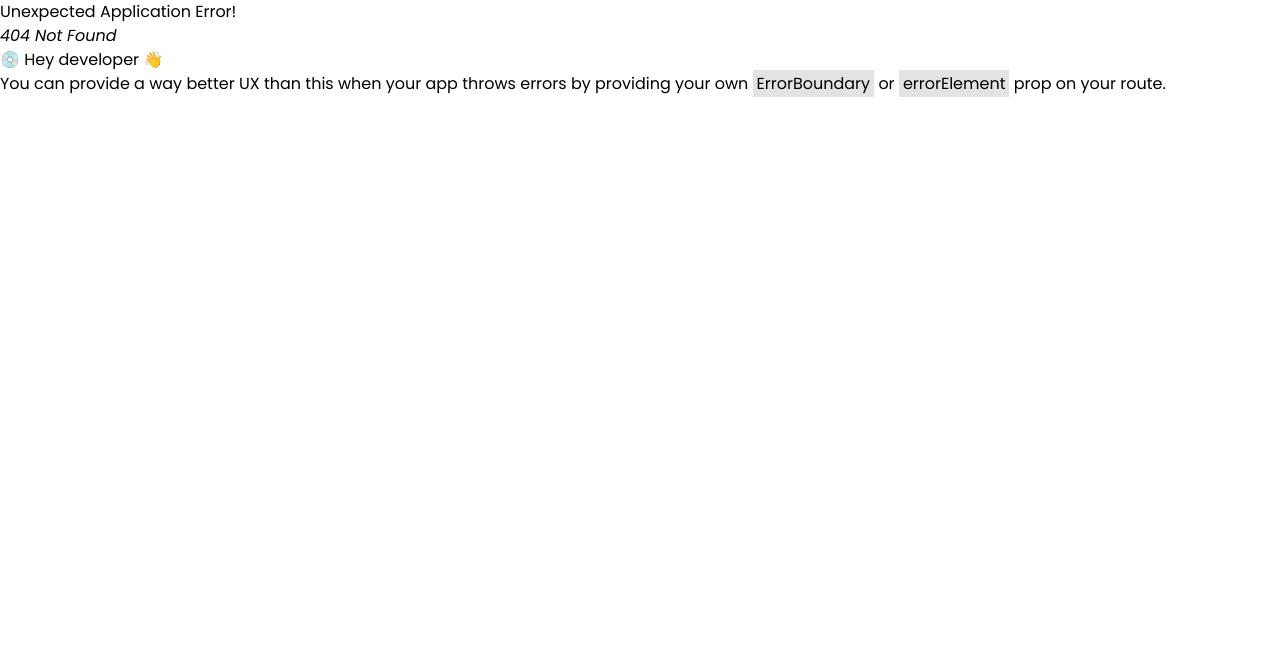
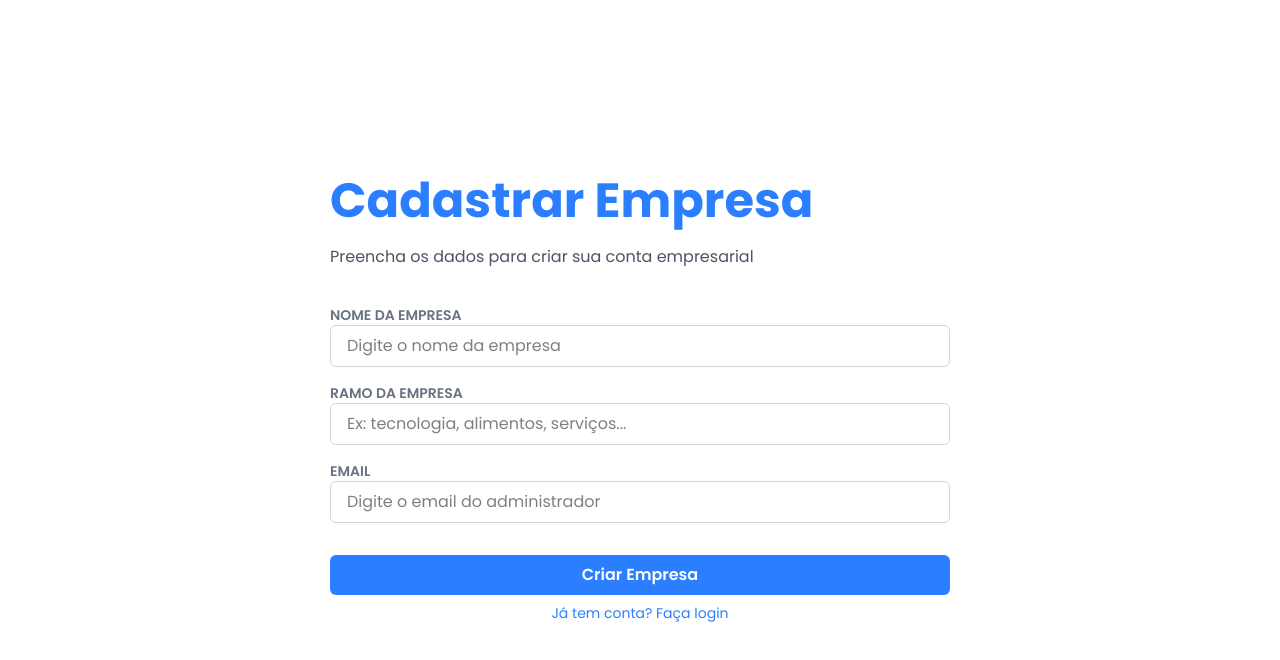
Before and after one commit to gabrielmmarcos/ssmai-frontend, a React (Vite) app: page /cadastro in a window 1280 px wide. Before the commit this address had no page. Shown: the top 660 px of the page. Built offline with nearby package versions, Linux system fonts and the light colour scheme.

Commit message:
Tela de Cadastro

```diff
--- a/src/api/api.js
+++ b/src/api/api.js
@@ -1,7 +1,7 @@
 import axios from "axios";
 
 const api = axios.create({
-  baseURL: "http://localhost:8000", // URL do FastAPI
+  baseURL: "http://192.168.15.3:8000", // URL do FastAPI
 });
 
 api.interceptors.request.use(
--- a/src/main.jsx
+++ b/src/main.jsx
@@ -5,6 +5,7 @@ import "./index.css";
 
 import Home from "./pages/Home";
 import Login from "./pages/Login";
+import Cadastro from "./pages/Cadastro"
 import Profile from "./pages/Profile"
 import Dashboards from "./pages/Dashboard";
 import Chatbot from "./pages/Chatbot";
@@ -23,9 +24,14 @@ const router = createBrowserRouter([
     element: <Login />,
   },
   {
+    path: "/cadastro",
+    element: <Cadastro />,
+  },
+  {
     path: "/home",
     element: <Home />,
   },
+
   {
     path: "/profile",
     element: <Profile />,
--- a/src/pages/AddItem/index.jsx
+++ b/src/pages/AddItem/index.jsx
@@ -1,23 +1,23 @@
 import React, { useState } from "react";
 import Navbar from "../../components/navbar";
 import ResponseAPI from "../../components/responseapi";
-import { Camera, Info } from "lucide-react";
+import { Camera } from "lucide-react";
 import api from "../../api/api";
 import { useNavigate } from "react-router-dom";
 
 function AddItem() {
     const navigate = useNavigate();
 
+    //states
     const [formData, setFormData] = useState({
         nome: "",
         categoria: "",
     });
-
     const [showModal, setShowModal] = useState(false);
     const [responseTitle, setResponseTitle] = useState("");
     const [responseMessage, setResponseMessage] = useState("");
-    // const [csvFile, setCsvFile] = useState(null);
-
+    const [showImageChoiceModal, setShowImageChoiceModal] = useState(false);
+    //post produto
     const handleChange = (e) => {
         setFormData({
             ...formData,
@@ -27,7 +27,6 @@ function AddItem() {
 
     const handleSubmit = async (e) => {
         e.preventDefault();
-
         try {
             const produto = {
                 nome: formData.nome,
@@ -36,24 +35,20 @@ function AddItem() {
 
             const response = await api.post("/products/", produto);
             console.log("Produto criado:", response.data);
-            setResponseTitle("Sucesso!")
-            setResponseMessage("Produto criado com sucesso ")
+            setResponseTitle("Sucesso!");
+            setResponseMessage("Produto criado com sucesso!");
             setShowModal(true);
-
         } catch (error) {
             console.error("Erro ao adicionar produto:", error);
-            setResponseTitle("Erro")
-            setResponseMessage("Erro na criação do Produto")
+            setResponseTitle("Erro");
+            setResponseMessage("Erro na criação do produto.");
             setShowModal(true);
         }
     };
-
-    // Upload de CSV
+    //post csv estoque completo
     const handleCsvUpload = async (e) => {
         const file = e.target.files[0];
         if (!file) return;
-
-        // setCsvFile(file);
 
         const data = new FormData();
         data.append("csv_file", file);
@@ -61,10 +56,8 @@ function AddItem() {
         try {
             const response = await api.post("/products/insert_batch", data, {
                 headers: { "Content-Type": "multipart/form-data" },
-
             });
-
-            console.log("Upload concluído:", response.data);
+            console.log(response)
             setResponseTitle("Sucesso");
             setResponseMessage("CSV enviado com sucesso!");
             setShowModal(true);
@@ -75,6 +68,47 @@ function AddItem() {
             setShowModal(true);
         }
     };
+    // post upload img
+    const handleImageUpload = async (file) => {
+        if (!file) return;
+
+        const data = new FormData();
+        data.append("file", file);
+
+        try {
+            // envia a img para o retornar o id
+            const extractResponse = await api.post("/products/extract_text_from_document/fake", data, {
+                headers: { "Content-Type": "multipart/form-data" },
+            });
+
+            const idExtract = extractResponse.data.id;
+
+            // post no id da img
+            const aiResponse = await api.post(`/products/generate_product_by_ai_with_extract_id/${idExtract}`);
+
+            // retornar nome categoria
+            setFormData({
+                nome: aiResponse.data.nome || "",
+                categoria: aiResponse.data.categoria || "",
+            });
+
+            setResponseTitle("Sucesso!");
+            setResponseMessage("Informações preenchidas automaticamente!");
+            setShowModal(true);
+        } catch (error) {
+            console.error("Erro ao processar imagem:", error);
+            setResponseTitle("Erro");
+            setResponseMessage("Falha ao processar imagem. Tente novamente.");
+            setShowModal(true);
+        }
+    };
+
+    // ativa camera
+    const handleFileChange = (e) => {
+        const file = e.target.files[0];
+        if (file) handleImageUpload(file);
+        setShowImageChoiceModal(false);
+    };
 
     return (
         <div className="flex w-full">
@@ -82,6 +116,7 @@ function AddItem() {
 
             <div className="flex flex-1 min-h-screen bg-gray-50 overflow-x-hidden ml-0 lg:ml-52">
                 <div className="flex flex-col lg:flex-row w-full h-screen items-center justify-center bg-white">
+                    {/* forms nome/categoria */}
                     <form
                         onSubmit={handleSubmit}
                         className="flex flex-col w-full lg:w-1/2 max-w-md p-10 gap-2"
@@ -117,41 +152,26 @@ function AddItem() {
                             Salvar
                         </button>
 
+
                         {/* Botão carregar estoque */}
-                        <div className="mt-3 flex items-center justify-center w-full">
-                            <label
-                                htmlFor="csvInput"
-                                className="relative cursor-pointer w-full bg-green-500 text-white font-semibold py-2 px-4 rounded-md transition flex items-center justify-center"
-                            >
-
+                        <div className="hidden mt-3 md:flex items-center justify-center w-full">
+                            <label htmlFor="csvInput"
+                                className="relative cursor-pointer w-full bg-green-500
+                              text-white font-semibold py-2 px-4 rounded-md transition flex items-center
+                              justify-center" >
                                 <div className="absolute left-3 flex items-center">
                                     <span className="cursor-pointer text-white bg-green-600 rounded-full w-5 h-5 flex items-center justify-center text-xs font-bold hover:bg-green-700 peer">
-                                        i
-                                    </span>
-
-
+                                        i </span>
                                     <div className="absolute right-6 top-1/2 translate-y-1/2 w-60 bg-white text-gray-700 text-center text-sm rounded-md shadow-lg opacity-0 peer-hover:opacity-100 transition-opacity duration-200 p-2 z-10">
                                         O arquivo deve ser CSV com as colunas:
                                         <br />
                                         <strong>id, categoria, created_at, updated_at, nome, id_empresas</strong>
-                                    </div>
-                                </div>
-
-                                {/* Texto centralizado */}
-                                Adicionar Estoque Completo
+                                    </div> </div>  Adicionar Estoque Completo
                             </label>
-
-                            <input
-                                type="file"
-                                id="csvInput"
-                                accept=".csv"
-                                onChange={handleCsvUpload}
-                                className="hidden"
-                            />
+                            <input type="file" id="csvInput" accept=".csv" onChange={handleCsvUpload} className="hidden" />
                         </div>
 
-
-
+                        {/* Modal de sucesso/erro */}
                         <ResponseAPI
                             open={showModal}
                             onClose={() => {
@@ -162,15 +182,65 @@ function AddItem() {
                             message={responseMessage}
                         />
 
-                        <button
-                            type="button"
-                            className="lg:hidden bg-white text-blue-500 border flex flex-row justify-center gap-2 border-blue-500 text-center font-semibold py-2 rounded-md transition hover:bg-blue-50"
-                        >
-                            Adicionar com a Câmera <Camera />
-                        </button>
+                        {/* Botão add via foto */}
+                        <div className="mt-3 flex items-center justify-center w-full cursor-pointer">
+                            <button
+                                type="button"
+                                onClick={() => setShowImageChoiceModal(true)}
+                                className="bg-white text-blue-500 border flex flex-row justify-center gap-2 border-blue-500 text-center font-semibold py-2 rounded-md transition hover:bg-blue-50 w-full cursor-pointer"
+                            >
+                                <Camera />  Adicionar com a Câmera
+                            </button>
+                        </div>
                     </form>
                 </div>
             </div>
+
+            {/*Modal camera ou arquivo */}
+            {showImageChoiceModal && (
+                <div className="fixed inset-0 flex items-center justify-center bg-black/40 z-50">
+                    <div className="bg-white rounded-2xl shadow-lg p-6 w-80 text-center">
+                        <h2 className="text-lg font-semibold mb-4 text-gray-800">Como deseja adicionar?</h2>
+                        <div className="flex flex-col gap-3">
+                            <label
+                                htmlFor="cameraInput"
+                                className=" cursor-pointer bg-blue-500 text-white py-2 rounded-md hover:bg-blue-600 transition"
+                            >
+                                Tirar Foto com a Câmera
+                            </label>
+                            <input
+                                type="file"
+                                id="cameraInput"
+                                accept="image/*"
+                                capture="environment"
+                                onChange={handleFileChange}
+                                className="hidden"
+                            />
+
+                            <label
+                                htmlFor="fileInput"
+                                className="cursor-pointer bg-gray-200 text-gray-700 py-2 rounded-md hover:bg-gray-300 transition"
+                            >
+                                Escolher da Galeria
+                            </label>
+                            <input
+                                type="file"
+                                id="fileInput"
+                                accept="image/*"
+                                onChange={handleFileChange}
+                                className="hidden"
+                            />
+
+                            <button
+                                onClick={() => setShowImageChoiceModal(false)}
+                                className="mt-2 text-red-500 hover:underline cursor-pointer"
+                            >
+                                Voltar
+                            </button>
+                        </div>
+                    </div>
+                </div>
+            )}
         </div>
     );
 }
--- /dev/null
+++ b/src/pages/Cadastro/index.jsx
@@ -0,0 +1,135 @@
+import React, { useState } from "react";
+import { useNavigate } from "react-router-dom";
+import api from "../../api/api";
+import ResponseAPI from "../../components/responseapi";
+
+function Cadastro() {
+    const navigate = useNavigate();
+
+    const [nome, setNome] = useState("");
+    const [ramo, setRamo] = useState("");
+    // const [email, setEmail] = useState(""); - comentada até segunda ordem
+
+    const [showModal, setShowModal] = useState(false);
+    const [responseTitle, setResponseTitle] = useState("");
+    const [responseMessage, setResponseMessage] = useState("");
+
+    const handleCadastro = async (e) => {
+        e.preventDefault();
+
+        try {
+            const body = {
+                nome: nome,
+                ramo: ramo,
+                // user_admin: {
+                //     email: email,
+                // },
+            };
+
+            const response = await api.post("/enterpryse/", body);
+            const senhaGerada = response.data.user_admin.password;
+            const email = response.data.user_admin.email; // comentar dps
+
+            setResponseTitle("Empresa cadastrada com sucesso!");
+            setResponseMessage(
+                `A senha da sua empresa é: ${senhaGerada} e o ${email} é esse.\n\nGuarde bem esta senha — ela não será mostrada novamente.`
+            );
+            setShowModal(true);
+        } catch (error) {
+            console.error("Erro ao cadastrar empresa:", error);
+            setResponseTitle("Erro");
+            setResponseMessage("Não foi possível cadastrar a empresa. Tente novamente.");
+            setShowModal(true);
+        }
+    };
+
+    return (
+        <>
+            <div className="flex flex-1 min-h-screen bg-gray-50 overflow-x-hidden">
+                <div className="flex flex-col lg:flex-row-reverse w-full h-screen items-center justify-center bg-white">
+
+
+
+                    {/* Formulário */}
+                    <form
+                        onSubmit={handleCadastro}
+                        className="flex flex-col w-full  max-w-[700px] p-10 gap-3"
+                    >
+                        <h1 className="text-2xl lg:text-5xl font-bold text-blue-500 mb-2">
+                            Cadastrar Empresa
+                        </h1>
+                        <p className="text-gray-600 mb-6 text-md">
+                            Preencha os dados para criar sua conta empresarial
+                        </p>
+
+                        <div className="grid grid-cols-1 gap-y-4 pb-5">
+                            <div>
+                                <h3 className="text-sm font-semibold text-gray-500 uppercase">Nome da Empresa</h3>
+                                <input
+                                    type="text"
+                                    value={nome}
+                                    onChange={(e) => setNome(e.target.value)}
+                                    placeholder="Digite o nome da empresa"
+                                    required
+                                    className="w-full px-4 py-2 border border-gray-300 rounded-md focus:outline-none focus:ring-2 focus:ring-blue-500"
+                                />
+                            </div>
+
+                            <div>
+                                <h3 className="text-sm font-semibold text-gray-500 uppercase">Ramo da Empresa</h3>
+                                <input
+                                    type="text"
+                                    value={ramo}
+                                    onChange={(e) => setRamo(e.target.value)}
+                                    placeholder="Ex: tecnologia, alimentos, serviços..."
+                                    required
+                                    className="w-full px-4 py-2 border border-gray-300 rounded-md focus:outline-none focus:ring-2 focus:ring-blue-500"
+                                />
+                            </div>
+
+                            <div>
+                                <h3 className="text-sm font-semibold text-gray-500 uppercase">Email</h3>
+                                <input
+                                    type="email"
+                                    // value={email}
+                                    // onChange={(e) => setEmail(e.target.value)}
+                                    placeholder="Digite o email do administrador"
+                                    // required
+                                    className="w-full px-4 py-2 border border-gray-300 rounded-md focus:outline-none focus:ring-2 focus:ring-blue-500"
+                                />
+                            </div>
+                        </div>
+
+                        <div className="flex flex-col gap-2">
+                            <button
+                                type="submit"
+                                className="bg-blue-500 text-white text-center font-semibold py-2 rounded-md transition hover:bg-blue-600 cursor-pointer"
+                            >
+                                Criar Empresa
+                            </button>
+
+                            <a
+                                onClick={() => navigate("/")}
+                                className="text-center text-blue-500 hover:underline text-sm cursor-pointer"
+                            >
+                                Já tem conta? Faça login
+                            </a>
+                        </div>
+                    </form>
+                </div>
+            </div>
+
+            <ResponseAPI
+                open={showModal}
+                onClose={() => {
+                    setShowModal(false);
+                    navigate("/");
+                }}
+                title={responseTitle}
+                message={responseMessage}
+            />
+        </>
+    );
+}
+
+export default Cadastro;
--- a/src/pages/Home/index.jsx
+++ b/src/pages/Home/index.jsx
@@ -50,7 +50,7 @@ function Home() {
   useEffect(() => {
     async function carregarProdutosEEstoque() {
       try {
-        const response = await api.get("/products/all_by_user_enterpryse?offset=0&limit=100");
+        const response = await api.get("/products/all_by_user_enterpryse?offset=0&limit=8");
         const produtosData = response.data.products;
         setProdutos(produtosData);
 
--- a/src/pages/Login/index.jsx
+++ b/src/pages/Login/index.jsx
@@ -6,6 +6,8 @@ import ResponseAPI from "../../components/responseapi";
 
 function Login() {
   const navigate = useNavigate();
+
+  //states
   const [email, setEmail] = useState("");
   const [password, setPassword] = useState("");
   const [showModal, setShowModal] = useState(false);
@@ -100,10 +102,10 @@ function Login() {
               </button>
 
               <a
-                href="#"
+                href="/cadastro"
                 className="text-center text-blue-500 hover:underline text-sm"
               >
-                Esqueceu sua senha?
+                Não Tem Conta? Crie uma Agora
               </a>
             </div>
           </form>
```
